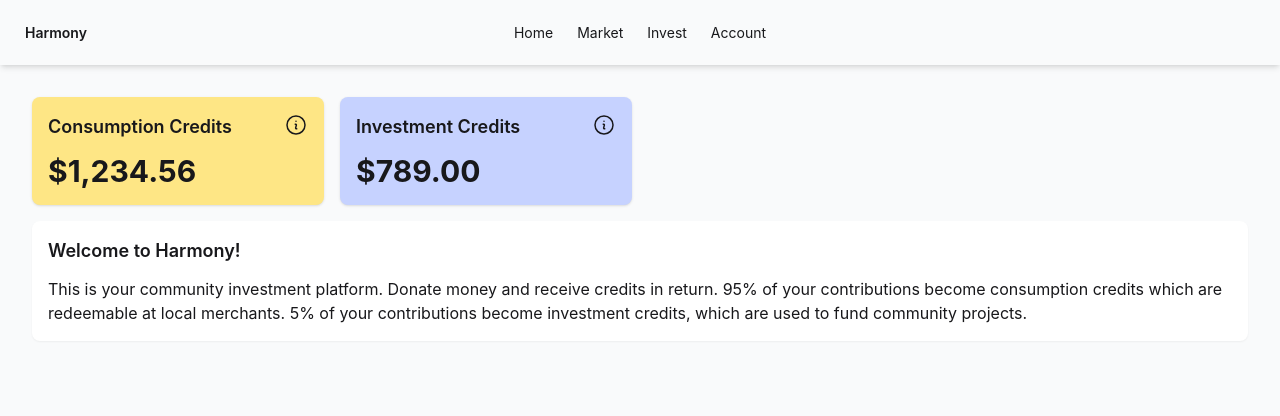
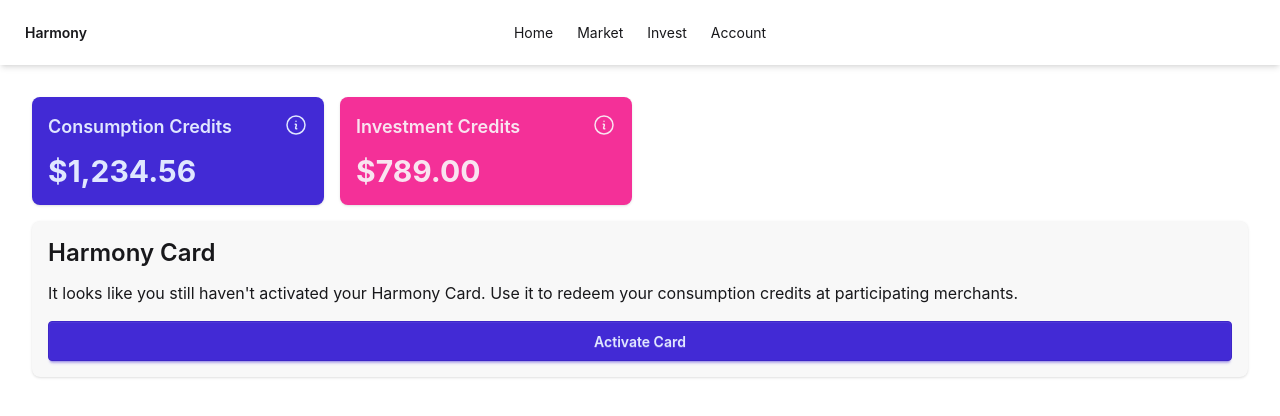
Before and after one commit to dillonfagan/harmony-poc, a Next.js app in the folder apps/consumer/: page /home in a window 1280 px wide. Shown: the top 416 px of the page. Built offline with nearby package versions, Linux system fonts and the light colour scheme.

Commit message:
chore: Apply daisy theme colors.

```diff
--- a/apps/consumer/app/(dashboard)/home/page.tsx
+++ b/apps/consumer/app/(dashboard)/home/page.tsx
@@ -20,10 +20,10 @@ function Cards() {
 
 function ConsumptionCreditsCard() {
   return (
-    <div className="bg-amber-200 card p-4 shadow">
+    <div className="bg-primary text-primary-content card p-4 shadow">
       <div className="flex justify-between align-top">
         <h2 className="text-lg font-semibold mb-3">Consumption Credits</h2>
-        <div className="tooltip tooltip-bottom" data-tip="Your consumption credits are redeemable for goods and services from local merchants."><InformationCircle /></div>
+        <div className="tooltip tooltip-left lg:tooltip-bottom" data-tip="Your consumption credits are redeemable for goods and services from local merchants."><InformationCircle /></div>
       </div>
       <p className="text-2xl md:text-3xl font-bold">$1,234.56</p>
     </div>
@@ -32,10 +32,10 @@ function ConsumptionCreditsCard() {
 
 function InvestmentCreditsCard() {
   return (
-    <div className="bg-indigo-200 card p-4 shadow">
+    <div className="bg-secondary text-secondary-content card p-4 shadow">
       <div className="flex justify-between align-top">
         <h2 className="text-lg font-semibold mb-3">Investment Credits</h2>
-        <div className="tooltip tooltip-bottom" data-tip="Your investment credits are used to fund community projects."><InformationCircle /></div>
+        <div className="tooltip tooltip-left lg:tooltip-bottom" data-tip="Your investment credits are used to fund community projects."><InformationCircle /></div>
       </div>
       <p className="text-2xl md:text-3xl font-bold">$789.00</p>
     </div>
@@ -44,9 +44,10 @@ function InvestmentCreditsCard() {
 
 function Introduction() {
   return (
-    <div className="bg-white card p-4 shadow-xs">
-      <h2 className="text-lg font-semibold mb-3">Welcome to Harmony!</h2>
-      <span>This is your community investment platform. Donate money and receive credits in return. 95% of your contributions become consumption credits which are redeemable at local merchants. 5% of your contributions become investment credits, which are used to fund community projects.</span>
+    <div className="bg-base-200 card p-4 shadow-sm">
+      <h2 className="text-2xl font-semibold mb-3">Harmony Card</h2>
+      <span className="mb-4">It looks like you still haven't activated your Harmony Card. Use it to redeem your consumption credits at participating merchants.</span>
+      <button className="btn btn-primary">Activate Card</button>
     </div>
   );
 }
--- a/apps/consumer/app/(dashboard)/layout.tsx
+++ b/apps/consumer/app/(dashboard)/layout.tsx
@@ -9,7 +9,7 @@ export default function DashboardLayout({ children }: PropsWithChildren) {
     { href: "/account", label: "Account" },
   ];
   return (
-    <div className="flex flex-col min-h-screen bg-gray-50">
+    <div className="flex flex-col min-h-screen bg-base-100">
       <nav className="navbar shadow-md sticky z-40">
         <div className="navbar-start">
           <button className="btn btn-ghost">Harmony</button>
```
